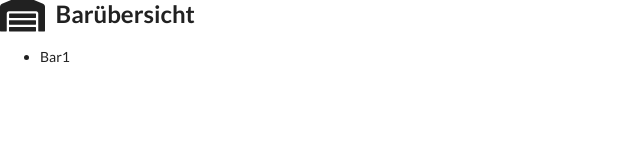
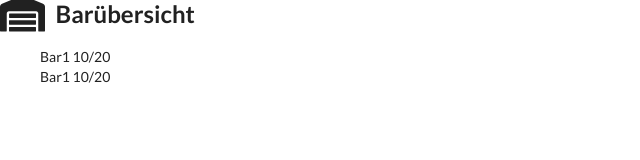
Before and after one commit to virtwirt/virtualbar, a website: page frontend/barliste.html in a window 1280 px wide. Shown: the whole page, without its empty margins (0-640 px from the left). Drawn offline with nearby package versions, Linux system fonts and the light colour scheme.

Commit message:
Dummer Fehler

```diff
--- a/frontend/barliste.html
+++ b/frontend/barliste.html
@@ -18,7 +18,9 @@
                     Barübersicht
                 </div>
             </h2>
-        <ul id="list">
+        </div>
+    </div>
+    <ul id="list" style="list-style-type: none;">
     </ul>
     <script>createBars()</script>
 </body>
--- a/frontend/lib/main.js
+++ b/frontend/lib/main.js
@@ -36,13 +36,26 @@
         id:         "adhwndwa",
         maxGuests:  20,
         guests:     10
+   },
+   {
+       name:       "Bar1",
+       id:         "adhwndwa",
+       maxGuests:  20,
+       guests:     10
    }]
 
     for(var i = 0; i < bars.length; i++) {
         var obj = document.createElement("li")
         obj.setAttribute("id","l" + i)
         obj.setAttribute("onclick", "window.location.href = 'bar.html'")
+        obj.setAttribute("class", "text")
+
+        var pTemp = document.createElement("p")
+        var text = document.createTextNode(bars[i].name + " " + bars[i].guests + "/" + bars[i].maxGuests)
+
+        pTemp.appendChild(text)
+        obj.appendChild(pTemp)
+
         document.getElementById("list").appendChild(obj)
-        document.getElementById("l" + i).innerHTML = bars[i].name
     }
 }
```
Lines whose indentation alone changed are shown as unchanged.
